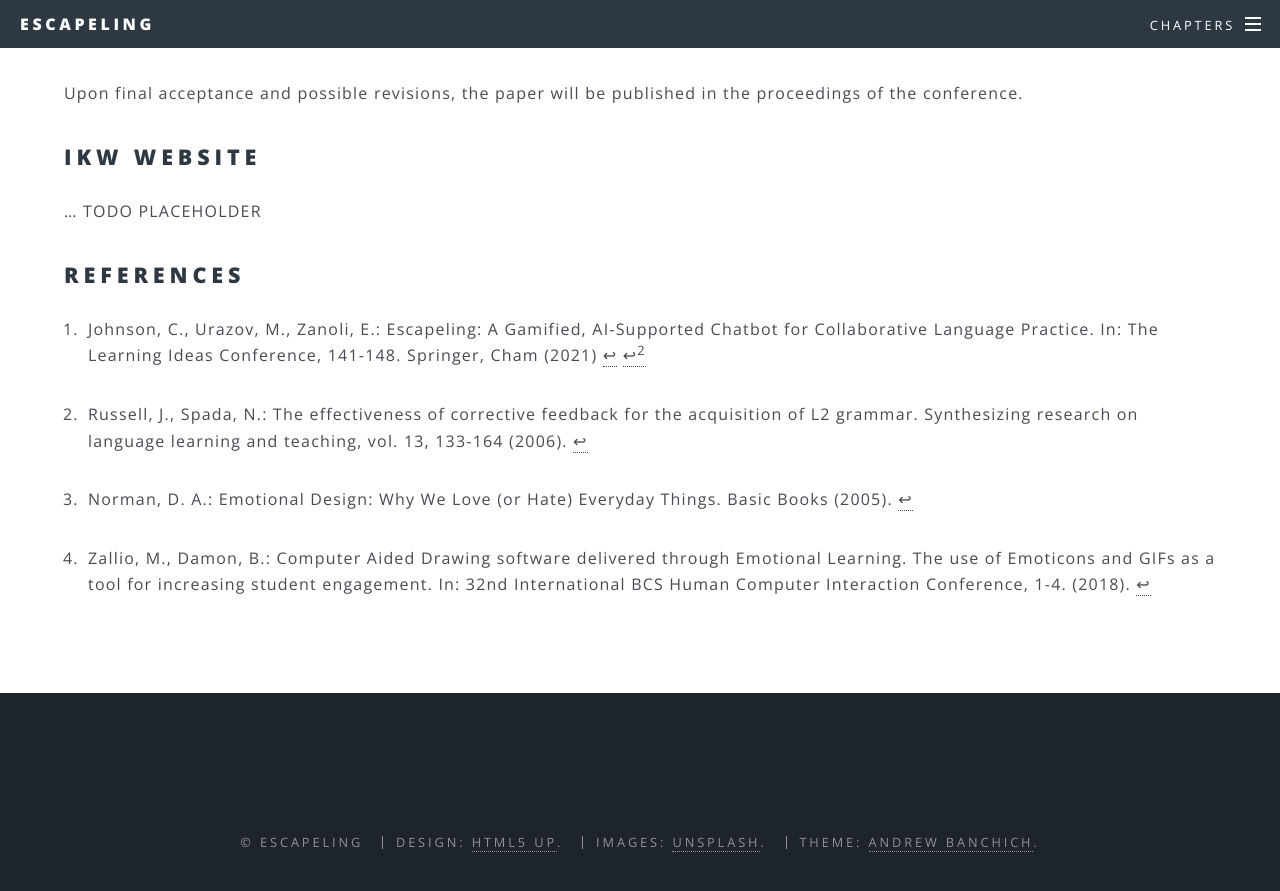
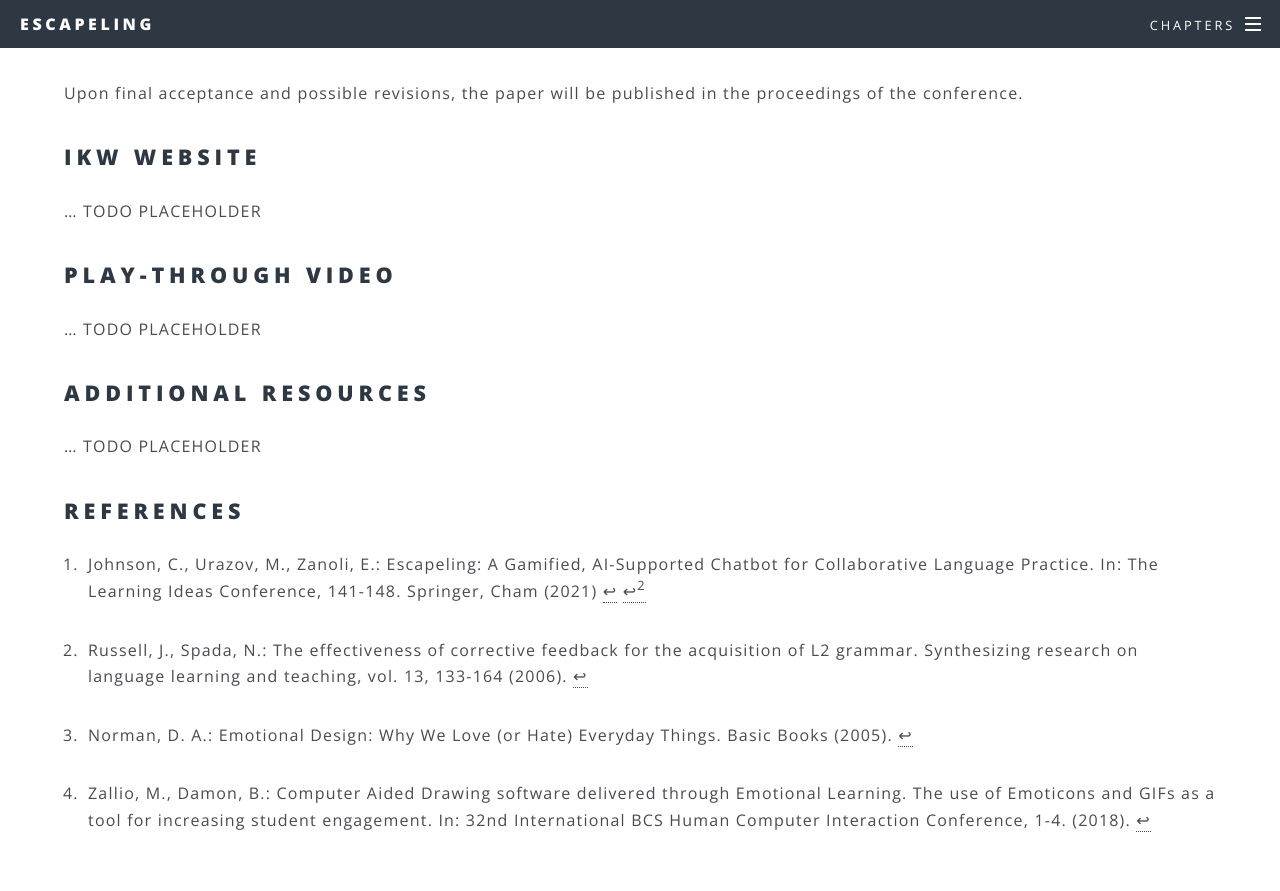
Before and after one commit to ALLUOS/ALLUOS.github.io, a Jekyll site: the page built from _posts/2022-03-17-outcomes.md, in a window 1280 px wide and 900 px high, scrolled down 1776 px. Shown: the top 891 px of the window. Built offline with Jekyll 4.4.1, drawn with Linux system fonts in a browser that asks for light colours.

Commit message:
add placeholders

```diff
--- a/_posts/2022-03-17-outcomes.md
+++ b/_posts/2022-03-17-outcomes.md
@@ -47,6 +47,14 @@ Upon final acceptance and possible revisions, the paper will be published in the
 
 ... TODO PLACEHOLDER
 
+## Play-through Video
+
+... TODO PLACEHOLDER
+
+## Additional Resources
+
+... TODO PLACEHOLDER
+
 ## References
 
 [^a]: Johnson, C., Urazov, M., Zanoli, E.: Escapeling: A Gamified, AI-Supported Chatbot for Collaborative Language Practice. In: The Learning Ideas Conference, 141-148. Springer, Cham (2021)
```
